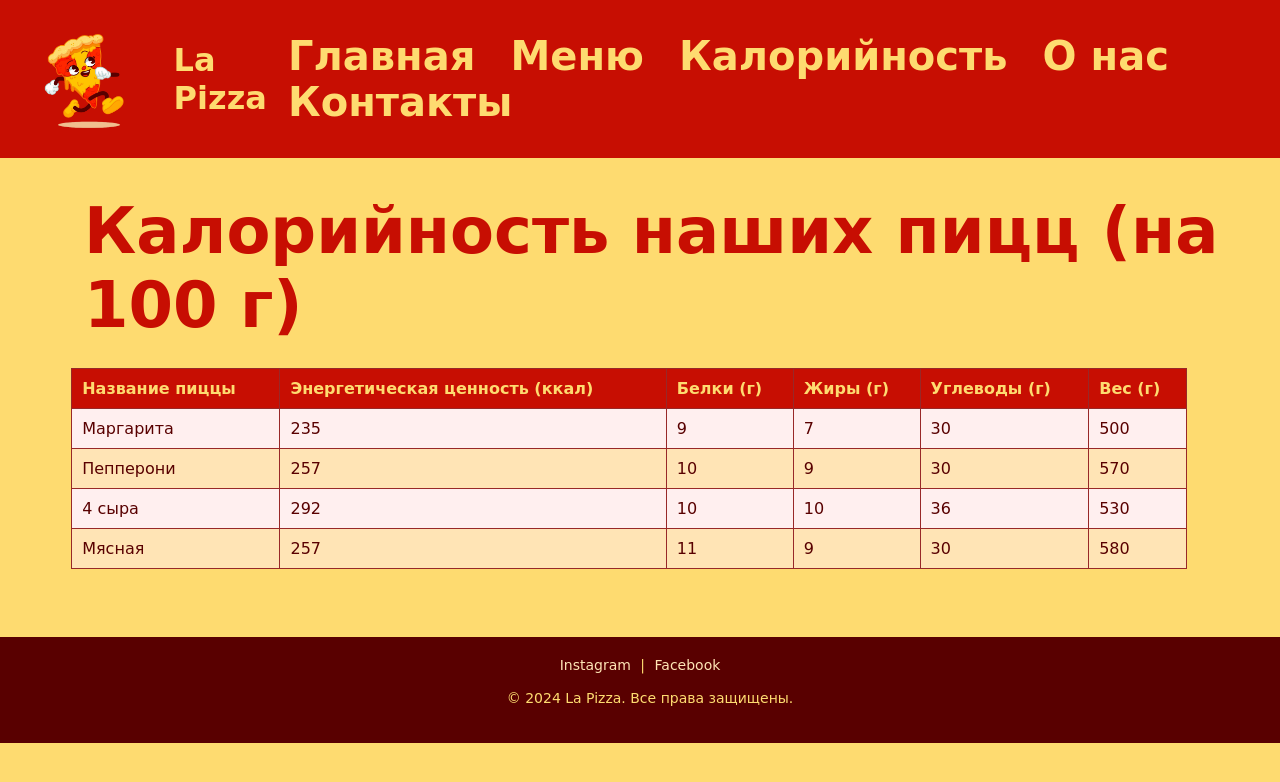
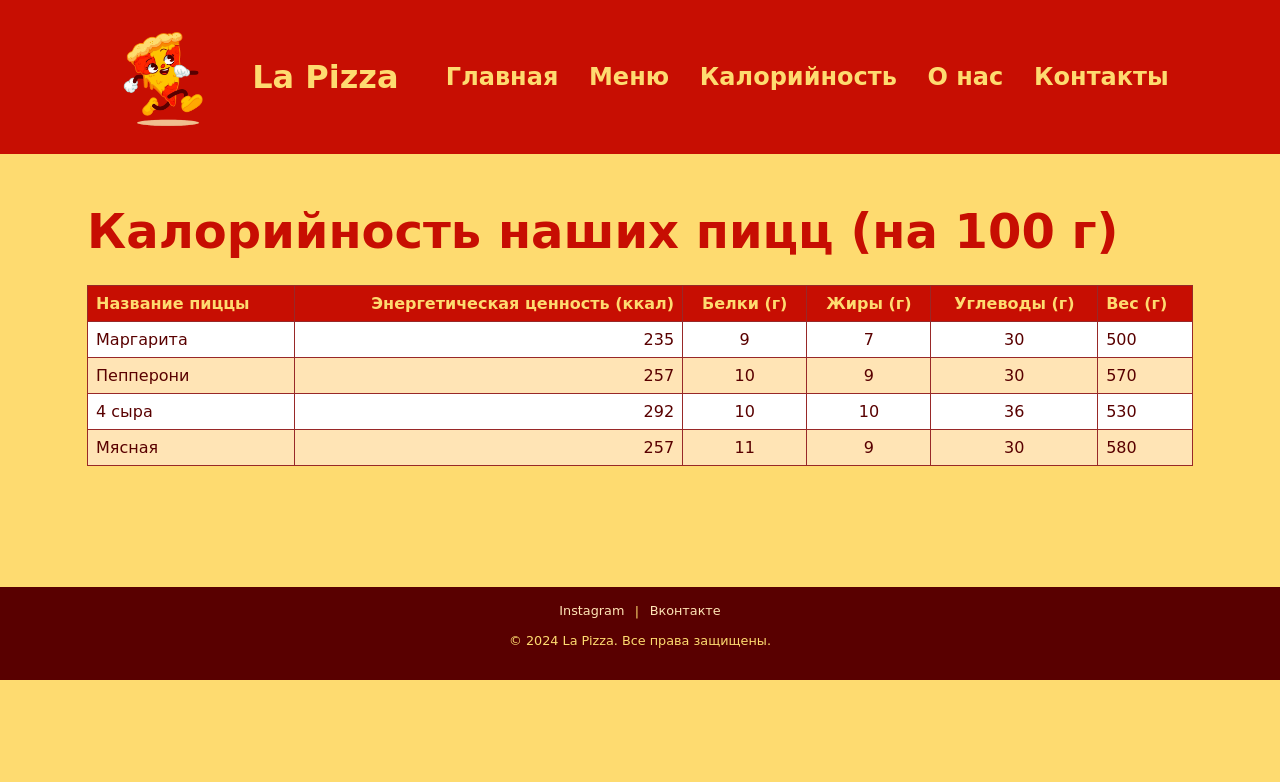
Before and after one commit to lykova1/web6402LykovaEA, a plain HTML site: page calories.html in a window 1280 px wide. Drawn offline with Linux system fonts and the light colour scheme.

Commit message:
уменьшен шрифт

```diff
--- a/calories.html
+++ b/calories.html
@@ -2,7 +2,6 @@
 <html lang="ru">
 <head>
     <meta charset="UTF-8">
-    <meta name="viewport" content="width=device-width, initial-scale=1.0">
     <title>La Pizza - Калорийность</title>
     <link rel="stylesheet" href="style.css">
 </head>
@@ -20,52 +19,50 @@
         <a href="about.html">О нас</a>
         <a href="contacts.html">Контакты</a>
 
-
     </nav>
 </header>
 
-<!-- Контент страницы Калорийность -->
 <main>
     <h2>Калорийность наших пицц (на 100 г)</h2>
     <table>
         <tr>
             <th>Название пиццы</th>
-            <th>Энергетическая ценность (ккал)</th>
-            <th>Белки (г)</th>
-            <th>Жиры (г)</th>
-            <th>Углеводы (г)</th>
+            <th class="align-right">Энергетическая ценность (ккал)</th>
+            <th class="align-center">Белки (г)</th>
+            <th class="align-center">Жиры (г)</th>
+            <th class="align-center">Углеводы (г)</th>
             <th>Вес (г)</th>
         </tr>
         <tr>
             <td>Маргарита</td>
-            <td>235</td>
-            <td>9</td>
-            <td>7</td>
-            <td>30</td>
+            <td class="align-right">235</td>
+            <td class="align-center">9</td>
+            <td class="align-center">7</td>
+            <td class="align-center">30</td>
             <td>500</td>
         </tr>
         <tr>
             <td>Пепперони</td>
-            <td>257</td>
-            <td>10</td>
-            <td>9</td>
-            <td>30</td>
+            <td class="align-right">257</td>
+            <td class="align-center">10</td>
+            <td class="align-center">9</td>
+            <td class="align-center">30</td>
             <td>570</td>
         </tr>
         <tr>
             <td>4 сыра</td>
-            <td>292</td>
-            <td>10</td>
-            <td>10</td>
-            <td>36</td>
+            <td class="align-right">292</td>
+            <td class="align-center">10</td>
+            <td class="align-center">10</td>
+            <td class="align-center">36</td>
             <td>530</td>
         </tr>
         <tr>
             <td>Мясная</td>
-            <td>257</td>
-            <td>11</td>
-            <td>9</td>
-            <td>30</td>
+            <td class="align-right">257</td>
+            <td class="align-center">11</td>
+            <td class="align-center">9</td>
+            <td class="align-center">30</td>
             <td>580</td>
         </tr>
     </table>
@@ -76,7 +73,7 @@
 
     <div class="social">
         <a href="https://www.instagram.com/lapizza">Instagram</a> |
-        <a href="https://www.facebook.com/lapizza">Facebook</a>
+        <a href="https://www.vk.com/lapizza">Вконтакте</a>
     </div>
     <p>&copy; 2024 La Pizza. Все права защищены.</p>
 </footer>
--- a/style.css
+++ b/style.css
@@ -6,36 +6,35 @@ body {
     background: #fedb70;
 }
 
-h1{
+h1 {
     color: #fedb70;
 }
+
 h2, h3 {
     color: #c70e02;
-    margin-left: 20px;
+    margin-left: 5%;
 }
 
-h2{
+h2 {
     margin-bottom: 2vw;
-    font-size: 4em;
+    font-size: 3em;
     text-align: left;
-    margin-left: 5vw;
 }
 
 p {
     line-height: 1.6;
-    margin-left: 20px;
+    margin-left: 5%;
+    margin-right: 5%;
+    font-size: 1em;
 }
-
 
 header {
     background-color: #c70e02;
-    padding: 15px 20px;
+    padding: 1vw 5%;
     display: flex;
     justify-content: space-evenly;
     align-items: center;
 }
-
-
 
 .logo {
     display: flex;
@@ -50,8 +49,8 @@ header {
 nav a {
     color: #fedb70;
     text-decoration: none;
-    font-size: 2.5em;
-    margin: 0 15px;
+    font-size: 1.5em;
+    margin: 0 1vw;
     font-weight: bold;
 }
 
@@ -60,63 +59,67 @@ nav a:hover {
 }
 
 main {
-    padding: 20px;
+    padding: 2%;
     text-align: center;
 }
 
 main h2 {
-    margin-top: 2vh;
+    margin-top: 3vh;
 }
 
-.welcome{
-    font-size: 2em;
+.welcome {
+    font-size: 1.5em;
     text-align: left;
-    margin-left: 4vw;
     margin-bottom: 2vh;
 }
-#wide_image{
+
+#wide_image {
     margin-top: 3vw;
     width: 100%;
     border-radius: 10px;
     margin-bottom: 3vw;
 }
 
-.contact{
-    margin-left: 20px;
+.contact {
+    margin-left: 5%;
     color: #c70e02;
 }
 
-.contact:hover{
-    margin-left: 20px;
+.contact:hover {
     color: #c77e6a;
 }
-
+section {
+    display: flex;
+    flex-wrap: wrap;
+    justify-content: space-between;
+}
 .pizza-item {
     display: inline-block;
-    width: 400px;
-    margin: 15px;
+    width: 20%;
+    margin: 1%;
     text-align: left;
     background-color: #f3e4ba;
     border-radius: 10px;
+    box-shadow: rgb(89, 0, 0) 0px 5px 15px;
+    flex-grow: 1;
 }
-
 .pizza-item img {
-    width: 100%; /* Устанавливает ширину в 100% блока */
-    height: 300px; /* Фиксированная высота */
-    object-fit: cover; /* Обрезает изображение, чтобы оно заполнило заданные размеры */
+    width: 100%;
+    height: 40%;
+    object-fit: cover;
     border-radius: 10px;
 }
-
 .button {
     display: inline-block;
-    padding: 10px 20px;
+    padding: 0.5em 1em;
     background-color: #c70e02;
     color: #fedb70;
     text-decoration: none;
     border-radius: 5px;
-    margin-top: 20px;
-    margin-left: 20px;
-    margin-bottom: 20px;
+    margin-top: 1em;
+    margin-left: 5%;
+    margin-bottom: 1em;
+    font-size: 1em;
     font-weight: bold;
 }
 
@@ -124,23 +127,23 @@ main h2 {
     background-color: #e5533d;
 }
 
-
 footer {
     background-color: #590000;
     color: #fedb70;
     text-align: center;
-    padding: 20px;
-    font-size: 14px;
+    padding: 2vh;
+    font-size: 0.8em;
+    margin-top: 6vh;
 }
 
 footer .contacts, footer .social {
-    margin-bottom: 10px;
+    margin-bottom: 1vh;
 }
 
 footer a {
     color: #ffe4b5;
     text-decoration: none;
-    margin: 0 5px;
+    margin: 0 0.5vw;
 }
 
 footer a:hover {
@@ -151,22 +154,24 @@ footer a:hover {
     display: flex;
     align-items: start;
     justify-content: space-between;
-    gap: 20px;
+    gap: 2%;
+    padding: 2%;
+}
 
-}
 .about-container img {
-    max-width: 40vw;
+    width: 40vw;
     border-radius: 10px;
-    margin-right: 3vw;
+    margin-right: 2vw;
     margin-bottom: 2vw;
     margin-top: 2vw;
+    box-shadow: rgb(89, 0, 0) 0px 5px 15px;
 }
+
 table {
     width: 90%;
-    margin-left: 4vw;
-    margin-right: 4vw;
-    margin-bottom: 6vh;
+    margin: 0 auto 6vh auto;
     border-collapse: collapse;
+    font-size: 1em;
 }
 
 table, th, td {
@@ -174,7 +179,7 @@ table, th, td {
 }
 
 th, td {
-    padding: 10px;
+    padding: 0.5em;
     text-align: left;
 }
 
@@ -183,9 +188,18 @@ th {
     color: #fedb70;
 }
 
+.align-right {
+    text-align: right;
+}
+
+.align-center {
+    text-align: center;
+}
+
 tr:nth-child(even) {
-    background-color: #ffefef;
+    background-color: #ffffff;
 }
+
 tr:nth-child(odd) {
     background-color: #ffe4b5;
 }
```
Also changed, not shown: about.html (+1 -4 lines), contacts.html (+14 -10 lines), index.html (+3 -5 lines), menu.html (+4 -6 lines), README.md.
